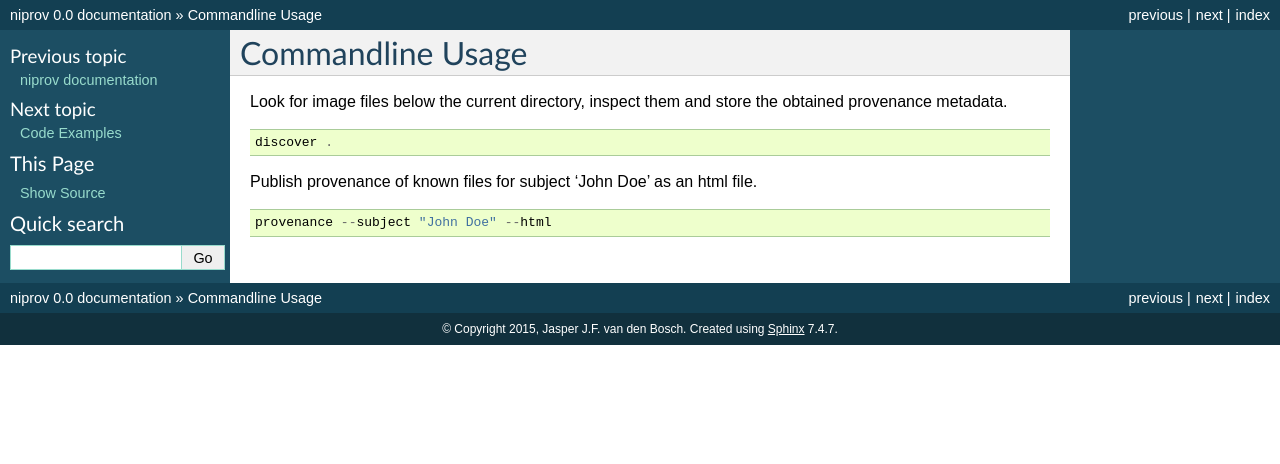
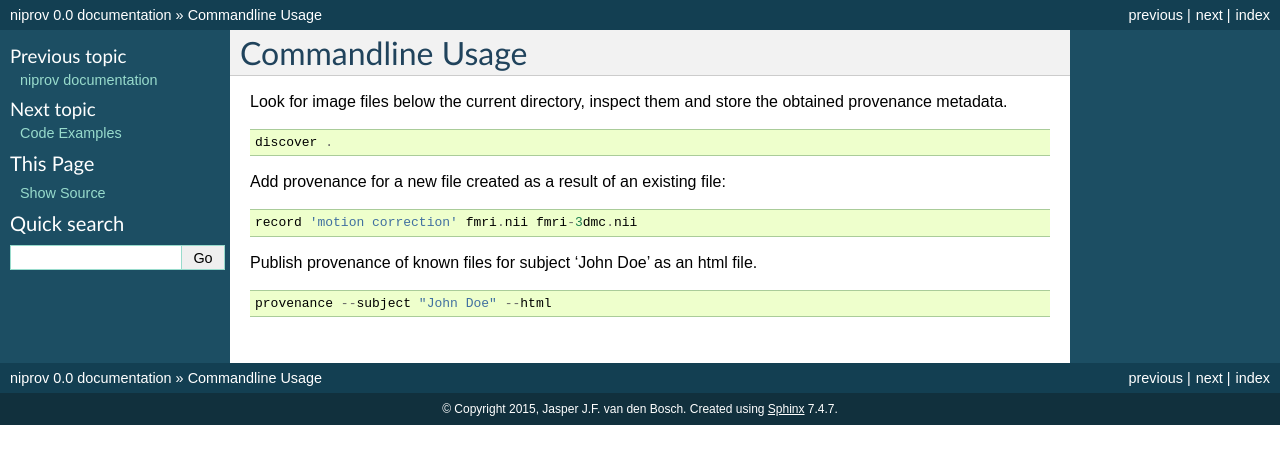
Before and after one commit to JasperVanDenBosch/niprov, a Sphinx documentation site: the page built from docs/source/commandline-usage.rst, in a window 1280 px wide. Shown: the top 464 px of the page. Built offline with Sphinx 7.4.7, drawn with Linux system fonts in a browser that asks for light colours.

Commit message:
Documented new record() functionality.

```diff
--- a/docs/source/commandline-usage.rst
+++ b/docs/source/commandline-usage.rst
@@ -5,6 +5,12 @@ Look for image files below the current directory, inspect them and store the obt
 ::
     discover .
 
+
+Add provenance for a new file created as a result of an existing file:
+::
+    record 'motion correction' fmri.nii fmri-3dmc.nii
+
+
 Publish provenance of known files for subject 'John Doe' as an html file.
 ::
     provenance --subject "John Doe" --html
```
Also changed, not shown: README.md (+7 -0 lines).
